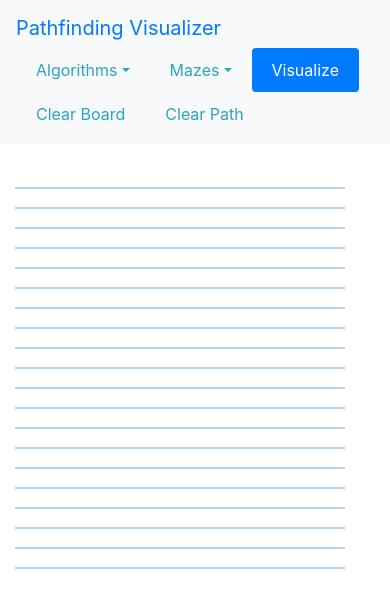
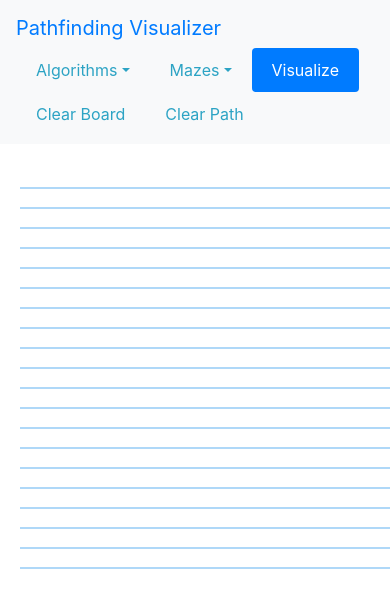
Before and after one commit to ala-bouzeghaia/pathfinding-visualizer, a React (Create React App) app: page / in a window 390 px wide. Shown: the top 608 px of the page. Built offline with nearby package versions, Linux system fonts and the light colour scheme.

Commit message:
Made grid responsive

```diff
--- a/src/App.css
+++ b/src/App.css
@@ -70,9 +70,10 @@
 }
 
 .grid {
-  margin: 30px 50px 0px 20px;
+  margin: 30px 50px 20px 25px;
+  width: 95vw;
 }
 
-/* .row {
-  width: 100vw;
-} */
+.row {
+  height: 5vh;
+}
```
